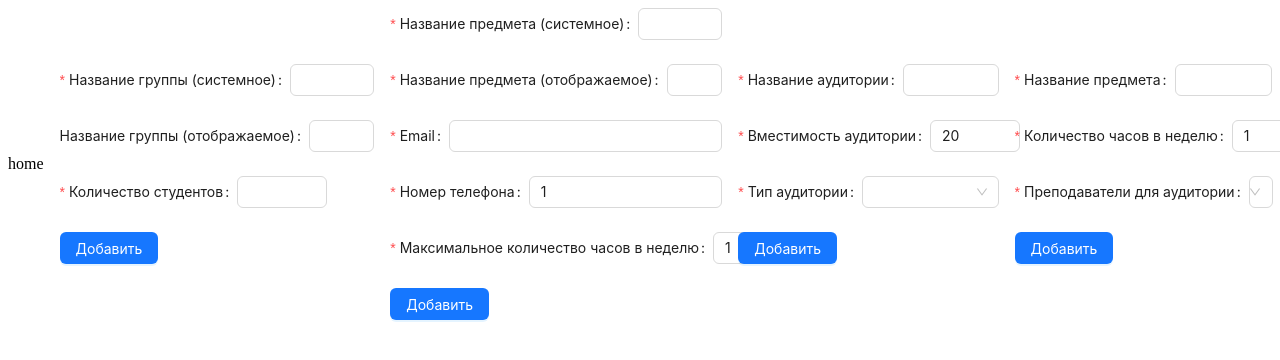
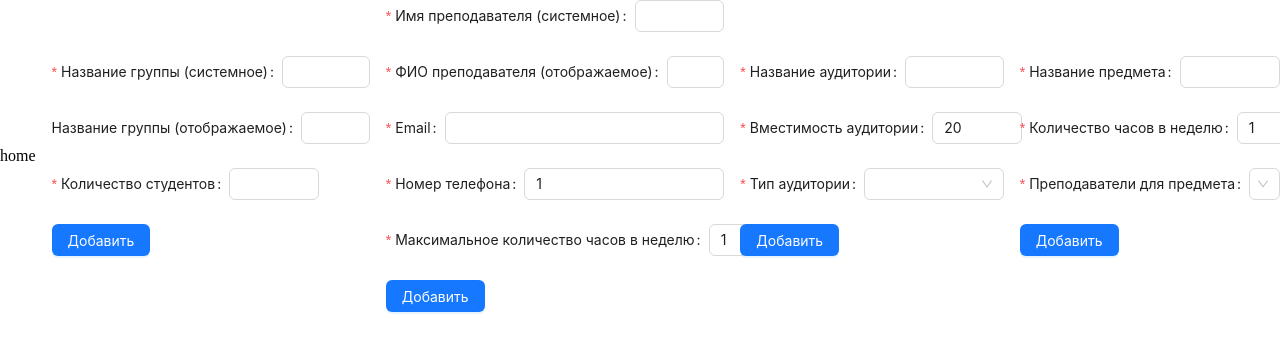
Before and after one commit to LizKa2091/schedule-planner, a React (Vite) app in the folder client/: page / in a window 1280 px wide. Shown: the top 360 px of the page. Built offline with nearby package versions, Linux system fonts and the light colour scheme.

Commit message:
refactor: add alias, update imports with alias, rename GroupForm, add global styles

```diff
--- a/client/src/components/form/SubjectForm.tsx
+++ b/client/src/components/form/SubjectForm.tsx
@@ -2,9 +2,9 @@ import { useState, type FC } from 'react';
 import { Button, Form, Input, InputNumber, Select } from 'antd';
 import { ZodError } from 'zod';
 
-import { addSubjectSchema } from '../../schemas/schedule';
-import { useScheduleStore } from '../../store/scheduleStore';
-import { type SubjectFormData } from '../../types/formDataTypes';
+import { addSubjectSchema } from '@/schemas/schedule';
+import { useScheduleStore } from '@/store/scheduleStore';
+import { type SubjectFormData } from '@/types/formDataTypes';
 
 const SubjectForm: FC = () => {
    const { addEntry } = useScheduleStore();
@@ -56,7 +56,7 @@ const SubjectForm: FC = () => {
             <InputNumber min={1} max={200} />
          </Form.Item>
          <Form.Item
-            label='Преподаватели для аудитории'
+            label='Преподаватели для предмета'
             name='teacherIds'
             validateStatus={formErrors.teacherIds ? 'error' : ''}
             help={formErrors.teacherIds}
--- a/client/src/components/form/TeacherForm.tsx
+++ b/client/src/components/form/TeacherForm.tsx
@@ -2,9 +2,9 @@ import { useState, type FC } from 'react';
 import { Button, Form, Input, InputNumber } from 'antd';
 import { ZodError } from 'zod';
 
-import { addTeacherSchema } from '../../schemas/schedule';
-import { useScheduleStore } from '../../store/scheduleStore';
-import { type TeacherFormData } from '../../types/formDataTypes';
+import { addTeacherSchema } from '@/schemas/schedule';
+import { useScheduleStore } from '@/store/scheduleStore';
+import { type TeacherFormData } from '@/types/formDataTypes';
 
 const TeacherForm: FC = () => {
    const { addEntry } = useScheduleStore();
@@ -37,7 +37,7 @@ const TeacherForm: FC = () => {
    return (
       <Form onFinish={onFinish} action='#'>
          <Form.Item
-            label='Название предмета (системное)'
+            label='Имя преподавателя (системное)'
             name='name'
             validateStatus={formErrors.name ? 'error' : ''}
             help={formErrors.name}
@@ -46,7 +46,7 @@ const TeacherForm: FC = () => {
             <Input />
          </Form.Item>
          <Form.Item
-            label='Название предмета (отображаемое)'
+            label='ФИО преподавателя (отображаемое)'
             name='label'
             validateStatus={formErrors.label ? 'error' : ''}
             help={formErrors.label}
--- a/client/src/pages/Home.tsx
+++ b/client/src/pages/Home.tsx
@@ -1,16 +1,16 @@
 import { type FC } from 'react';
 
-import MainLayout from '../router/MainLayout';
-import AddGroupForm from '../components/form/AddGroupForm';
-import TeacherForm from '../components/form/TeacherForm';
-import RoomForm from '../components/form/RoomForm';
-import SubjectForm from '../components/form/SubjectForm';
+import MainLayout from '@/router/MainLayout';
+import GroupForm from '@/components/form/GroupForm';
+import TeacherForm from '@/components/form/TeacherForm';
+import RoomForm from '@/components/form/RoomForm';
+import SubjectForm from '@/components/form/SubjectForm';
 
 const Home: FC = () => {
    return (
       <MainLayout>
          home
-         <AddGroupForm />
+         <GroupForm />
          <TeacherForm />
          <RoomForm />
          <SubjectForm />
--- /dev/null
+++ b/client/src/styles/global.scss
@@ -0,0 +1,5 @@
+* {
+   margin: 0;
+   padding: 0;
+   box-sizing: border-box;
+}
--- a/client/tsconfig.app.json
+++ b/client/tsconfig.app.json
@@ -7,6 +7,9 @@
       "module": "ESNext",
       "types": ["vite/client"],
       "skipLibCheck": true,
+      "paths": {
+         "@/*": ["./src/*"]
+      },
 
       /* Bundler mode */
       "moduleResolution": "bundler",
```
Also changed, not shown: client/src/components/form/GroupForm.tsx (renamed from client/src/components/form/AddGroupForm.tsx, +6 -6 lines), client/src/components/form/RoomForm.tsx (+4 -4 lines), client/src/router/App.tsx (+5 -3 lines).
